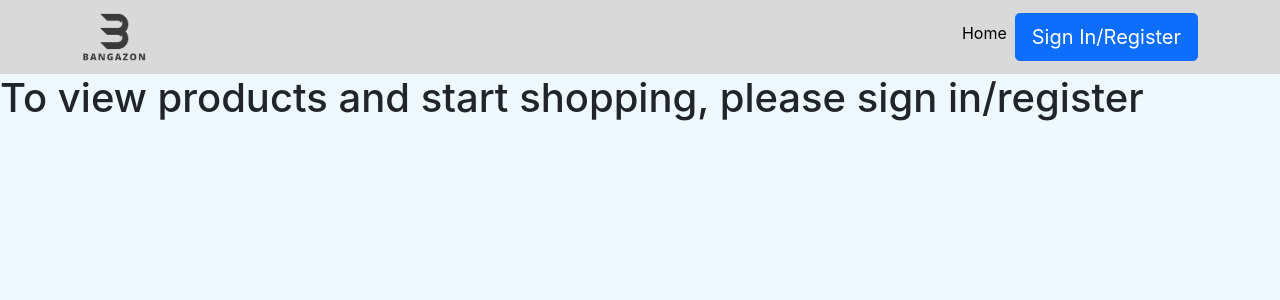
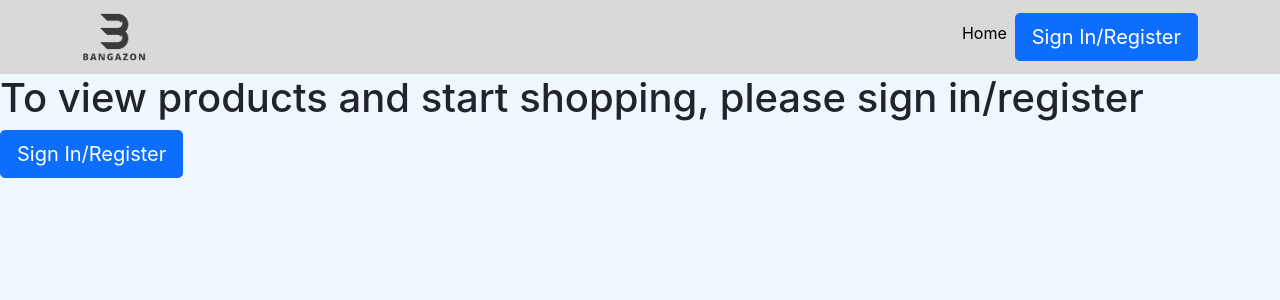
Before and after one commit to fmings/bangazon-fe, a Next.js app: page /register in a window 1280 px wide. Shown: the top 300 px of the page. Built offline with nearby package versions, Linux system fonts and the light colour scheme; no server answers.

Commit message:
added signin component to register page

```diff
--- a/components/RegisterForm.js
+++ b/components/RegisterForm.js
@@ -1,3 +1,5 @@
+import Signin from './Signin';
+
 function RegisterForm() {
   // const [formData, setFormData] = useState({
   //   bio: '',
@@ -12,6 +14,7 @@ function RegisterForm() {
   return (
     <>
       <h1>To view products and start shopping, please sign in/register</h1>
+      <Signin />
       {/* <Form onSubmit={handleSubmit}>
       <Form.Group className="mb-3" controlId="formBasicEmail">
         <Form.Label>Gamer Bio</Form.Label>
```
